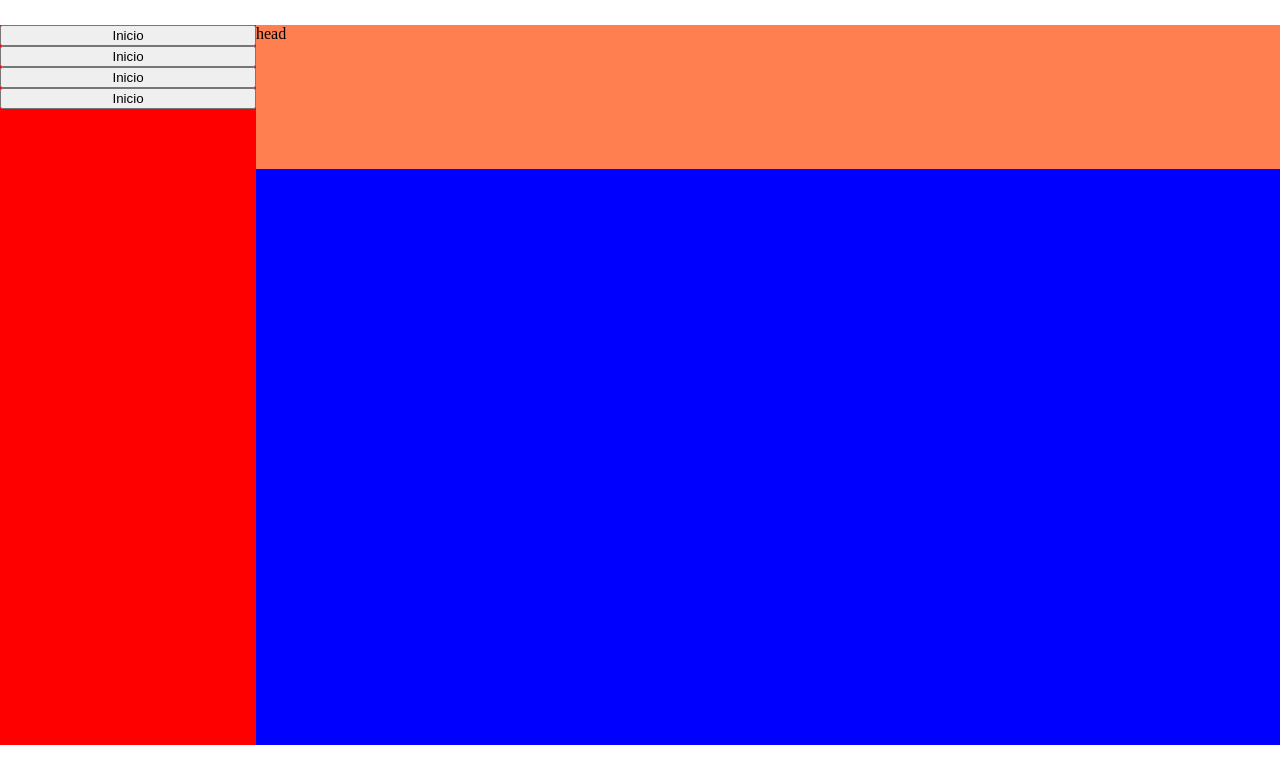
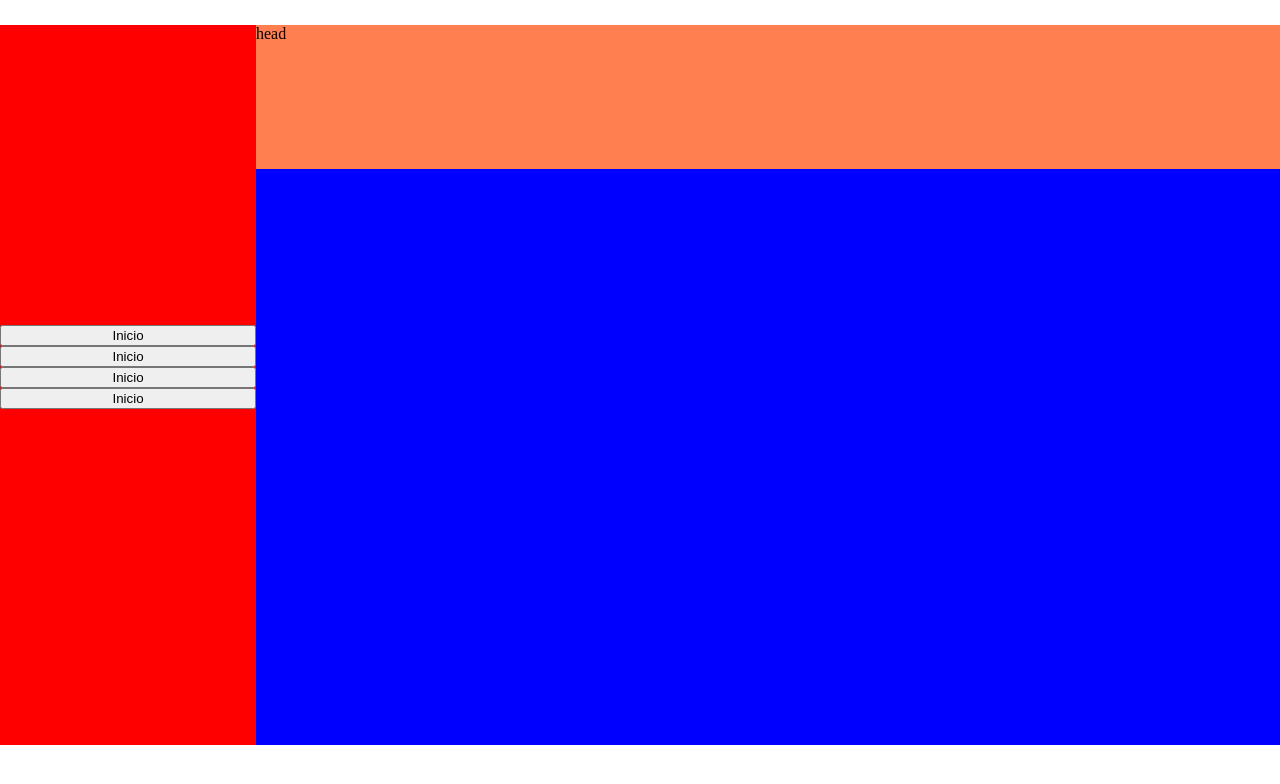
Before and after one commit to JoseMarin/jmm-fe-btc-py-05-2023, a plain HTML site: page pages/info.html in a window 1280 px wide. Drawn offline with Linux system fonts and the light colour scheme.

Commit message:
mmargin top

```diff
--- a/css/info.css
+++ b/css/info.css
@@ -16,7 +16,6 @@ div {
     background-color: red;
     width: 20%;
     height: 100%;
-
 }
 
 #der {
@@ -29,6 +28,10 @@ div {
     width: 100%;
 }
 
+.btn1 {
+    margin-top: 300px;
+}
+
 #head {
     background-color: coral;
     width: 100%;
--- a/pages/info.html
+++ b/pages/info.html
@@ -10,7 +10,7 @@
 <body>
     <div id="contenedor">
         <div id="izq">
-            <button class="btn">Inicio</button>
+            <button class="btn btn1">Inicio</button>
             <button class="btn">Inicio</button>
             <button class="btn">Inicio</button>
             <button class="btn">Inicio</button>
```
